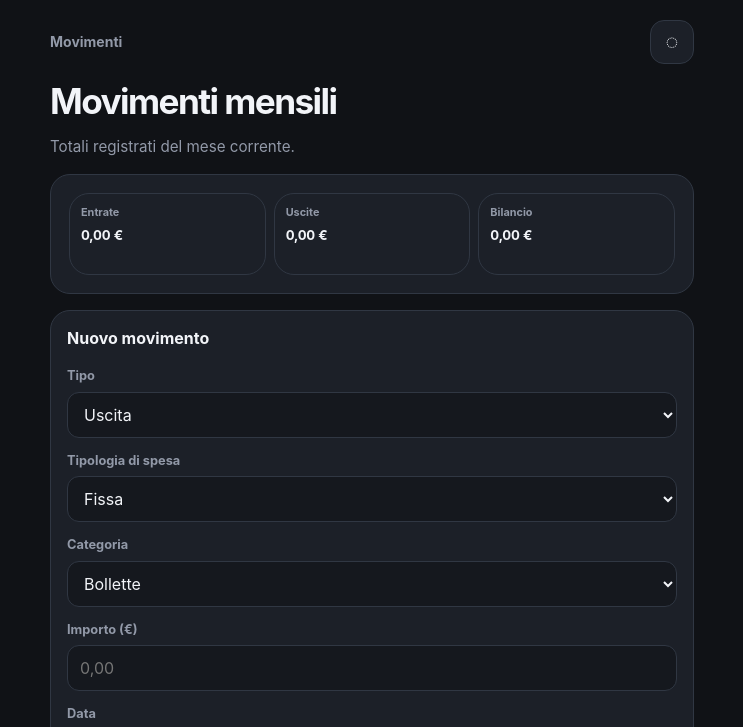
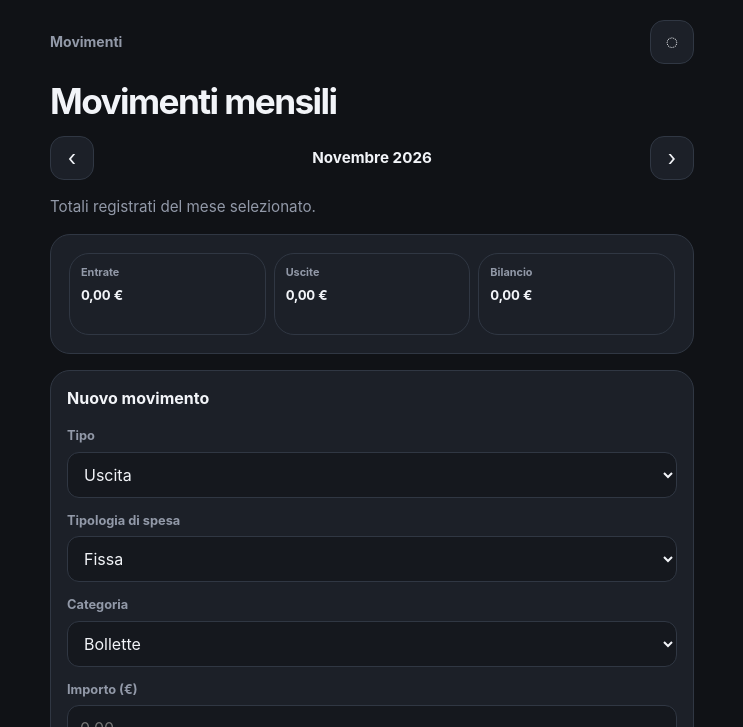
Before and after one commit to leonardoagg/Capitale, a website with bundled scripts: page index.html in a window 1280 px wide. Both pictures are taken after a click on the button "Movimenti". Shown: the top 727 px of the page, without its empty margins (268-1011 px from the left). Built offline with nearby package versions, Linux system fonts and the light colour scheme.

Commit message:
feat: browse movements by month

```diff
--- /dev/null
+++ b/css/month.css
@@ -0,0 +1 @@
+.month-selector{display:flex;align-items:center;justify-content:space-between;gap:12px}.month-label{text-transform:capitalize;font-size:.95rem}
--- a/index.html
+++ b/index.html
@@ -11,6 +11,7 @@
     <link rel="stylesheet" href="./css/forms.css" />
     <link rel="stylesheet" href="./css/controls.css" />
     <link rel="stylesheet" href="./css/editing.css" />
+    <link rel="stylesheet" href="./css/month.css" />
     <title>Capitale</title>
   </head>
   <body>
--- a/js/ui/shell.js
+++ b/js/ui/shell.js
@@ -10,7 +10,7 @@ const NAV_ITEMS = [["home", "⌂", "Home"], ["wealth", "◫", "Patrimonio"], ["m
 
 export function renderShell(root, { database }) {
   if (!database) return renderFatalError(root, new Error("Non è possibile inizializzare l’archivio locale su questo dispositivo."));
-  const state = { current: "home", amountsHidden: false, positions: [], snapshots: [], movements: [], categories: [], editingPositionId: null, database };
+  const state = { current: "home", amountsHidden: false, positions: [], snapshots: [], movements: [], categories: [], editingPositionId: null, selectedMonth: todayCivilDate().slice(0, 7), database };
   const render = () => root.replaceChildren(createApp(state, render));
   state.refreshPositions = async () => { [state.positions, state.snapshots, state.movements, state.categories] = await Promise.all([database.getAll(STORE.positions), database.getAll(STORE.snapshots), database.getAll(STORE.movements), database.getAll(STORE.categories)]); render(); };
   render();
@@ -138,9 +138,9 @@ function positionForm(state, render, editing = null) {
   return form;
 }
 function movementsView(state, render) {
-  const month = todayCivilDate().slice(0, 7); const summary = calculateMonthlySummary(state.movements, month);
+  const month = state.selectedMonth; const summary = calculateMonthlySummary(state.movements, month);
   const fragment = document.createDocumentFragment();
-  fragment.append(element("h1", "page-title", "Movimenti mensili"), element("p", "subtitle", "Totali registrati del mese corrente."));
+  fragment.append(element("h1", "page-title", "Movimenti mensili"), monthSelector(state, render), element("p", "subtitle", "Totali registrati del mese selezionato."));
   const totals = element("section", "movement-totals section-card");
   totals.append(metricCard("Entrate", hidden(state, formatEuro(summary.incomeCents)), ""), metricCard("Uscite", hidden(state, formatEuro(summary.expenseCents)), ""), metricCard("Bilancio", hidden(state, formatEuro(summary.balanceCents)), ""));
   fragment.append(totals, movementForm(state, render));
@@ -152,6 +152,11 @@ function movementsView(state, render) {
     row.append(copy, element("strong", `position-value ${movement.kind === "expense" ? "negative" : "positive"}`, `${movement.kind === "expense" ? "−" : "+"}${hidden(state, formatEuro(movement.amountCents))}`)); list.append(row);
   }
   fragment.append(list); return fragment;
+}
+
+function monthSelector(state, render) {
+  const selector = element("div", "month-selector"); const previous = button("‹", "Mese precedente", "icon-button"); const next = button("›", "Mese successivo", "icon-button"); const label = element("strong", "month-label", formatMonth(state.selectedMonth));
+  previous.addEventListener("click", () => { state.selectedMonth = shiftMonth(state.selectedMonth, -1); render(); }); next.addEventListener("click", () => { state.selectedMonth = shiftMonth(state.selectedMonth, 1); render(); }); selector.append(previous, label, next); return selector;
 }
 
 function movementForm(state, render) {
@@ -199,6 +204,8 @@ function metricCard(label, value, detail) { const card = element("article", "met
 function inputField(label, name, type, placeholder) { const wrapper = element("label", "form-field"); wrapper.append(element("span", "field-label", label)); const input = element("input", "field-input"); input.name = name; input.type = type; input.placeholder = placeholder; input.required = true; wrapper.append(input); return { wrapper, input }; }
 function selectField(label, name, options) { const wrapper = element("label", "form-field"); wrapper.append(element("span", "field-label", label)); const input = element("select", "field-input"); input.name = name; for (const [value, text] of options) { const option = document.createElement("option"); option.value = value; option.textContent = text; input.append(option); } wrapper.append(input); return { wrapper, input }; }
 function positionTypeLabel(type) { return { checking: "Conto corrente", deposit: "Conto deposito", etf: "ETF", bond: "Obbligazione", cash: "Contanti" }[type] ?? type; }
+function shiftMonth(month, offset) { const [year, monthNumber] = month.split("-").map(Number); const date = new Date(year, monthNumber - 1 + offset, 1); return `${date.getFullYear()}-${String(date.getMonth() + 1).padStart(2, "0")}`; }
+function formatMonth(month) { const [year, monthNumber] = month.split("-").map(Number); return new Intl.DateTimeFormat("it-IT", { month: "long", year: "numeric" }).format(new Date(year, monthNumber - 1, 1)); }
 function createId() { return globalThis.crypto?.randomUUID?.() ?? `id-${Date.now()}-${Math.random().toString(16).slice(2)}`; }
 function hidden(state, value) { return state.amountsHidden && /[€—\d]/.test(value) ? "••••••" : value; }
 function screenTitle(id) { return NAV_ITEMS.find(([key]) => key === id)?.[2] ?? "Capitale"; }
--- a/sw.js
+++ b/sw.js
@@ -1,4 +1,4 @@
-const CACHE_NAME = "capitale-shell-v12";
+const CACHE_NAME = "capitale-shell-v13";
 const APP_SHELL = [
   "./",
   "./index.html",
@@ -7,6 +7,7 @@ const APP_SHELL = [
   "./css/forms.css",
   "./css/controls.css",
   "./css/editing.css",
+  "./css/month.css",
   "./js/app.js",
   "./js/db/database.js",
   "./js/db/schema.js",
```
